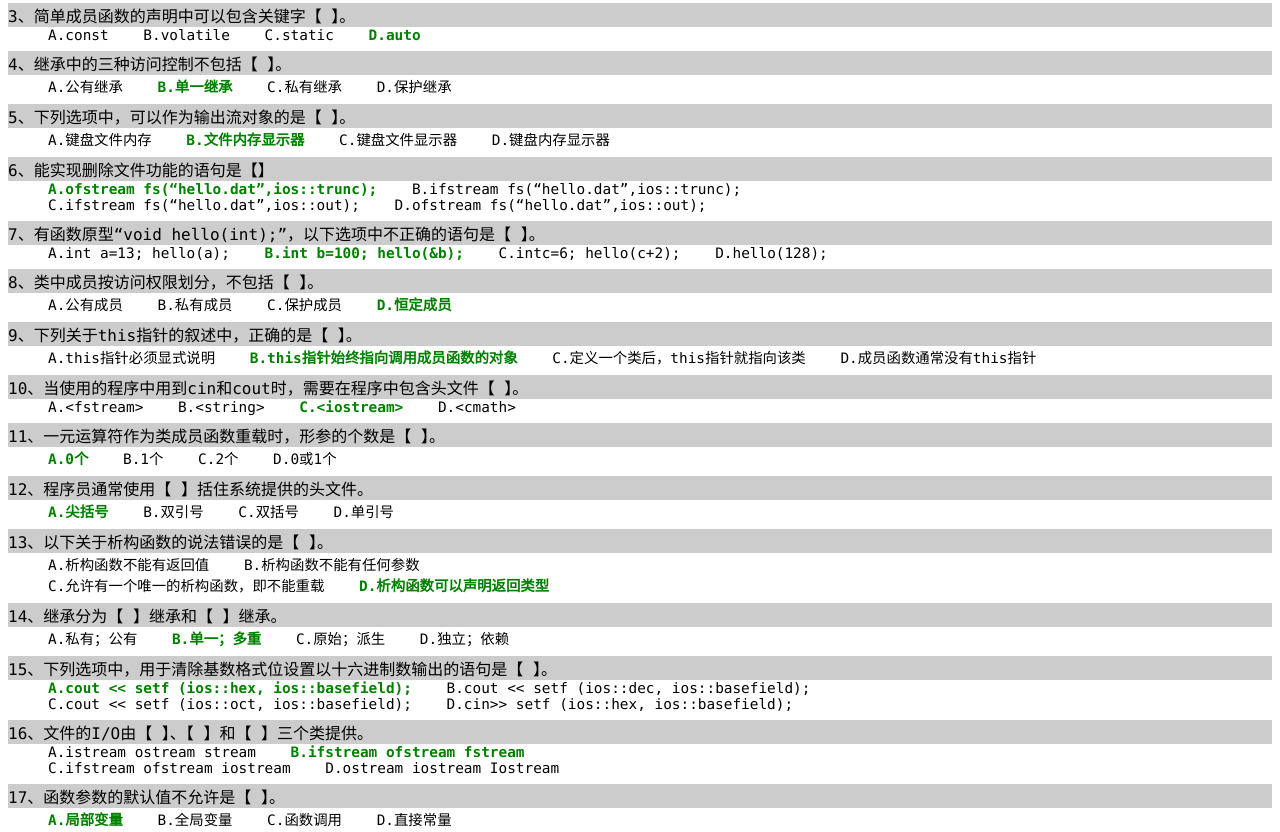
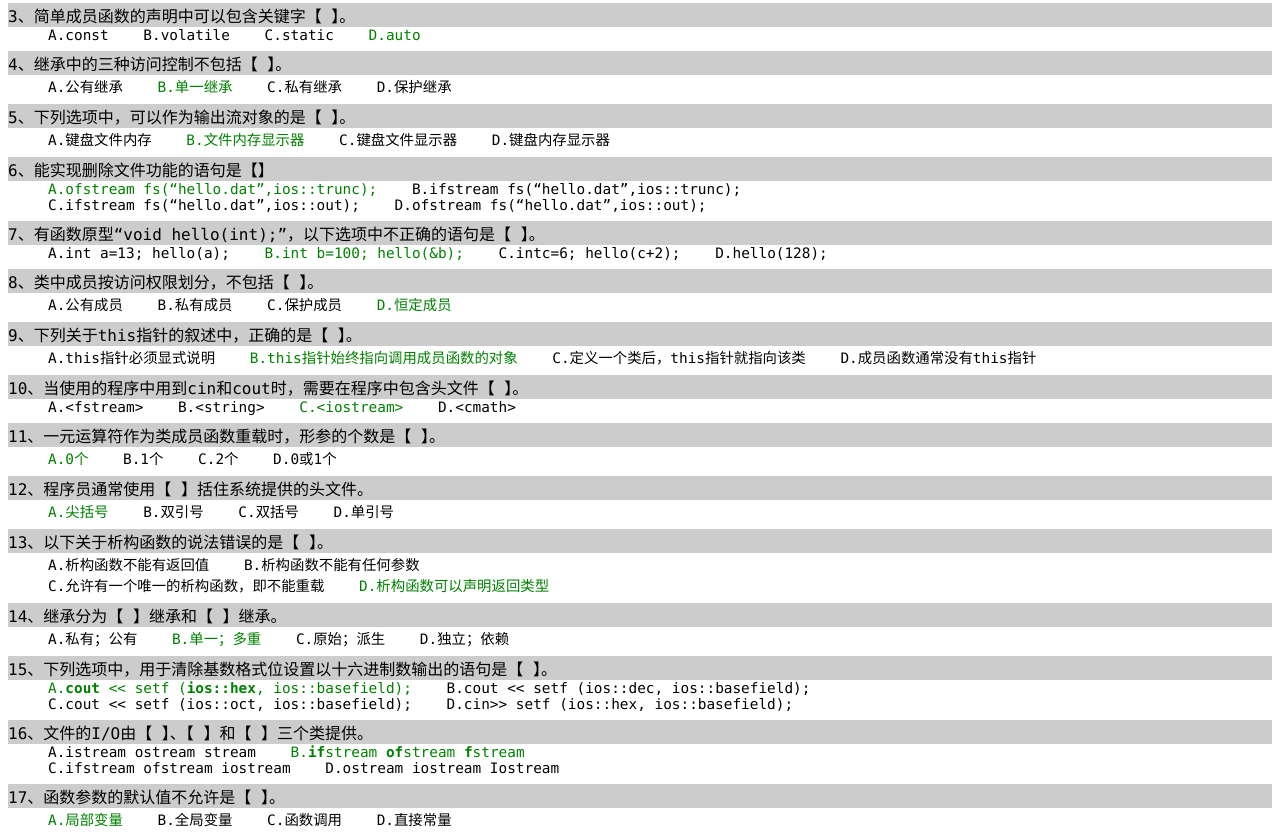
Before and after one commit to xianz/xianz.github.io, a plain HTML site: page sc/04737_c++_201312.html in a window 1280 px wide. Shown: the part 830-1662 px from the top of the page. Drawn offline with Linux system fonts and the light colour scheme.

Commit message:
on/off switch

```diff
--- a/sc/04737_c++_201312.html
+++ b/sc/04737_c++_201312.html
@@ -43,6 +43,7 @@
 
 <dt>12、C++总共有输入文件流、输出文件流和输入输出文件流3种，并已经将它们标准化。【 】</dt>
 <dd><span> A.正确</span>    B.错误</dd>
+
 
 第二大题：单项选择题
 <dt>1、让派生类指针pDerived指向基类对象objBase的语句是【 】。</dt>
@@ -91,11 +92,11 @@
 <dd>A.私有；公有    <span> B.单一；多重</span>    C.原始；派生    D.独立；依赖</dd>
 
 <dt>15、下列选项中，用于清除基数格式位设置以十六进制数输出的语句是【 】。</dt>
-<dd><span> A.cout &lt;&lt; setf (ios::hex, ios::basefield);</span>    B.cout &lt;&lt; setf (ios::dec, ios::basefield);</dd>
+<dd><span> A.<b>cout</b> &lt;&lt; setf (<b>ios::hex</b>, ios::basefield);</span>    B.cout &lt;&lt; setf (ios::dec, ios::basefield);</dd>
 <dd>C.cout &lt;&lt; setf (ios::oct, ios::basefield);    D.cin>> setf (ios::hex, ios::basefield);</dd>
 
 <dt>16、文件的I/O由【 】、【 】和【 】三个类提供。</dt>
-<dd>A.istream ostream stream    <span> B.ifstream ofstream fstream</span></dd>
+<dd>A.istream ostream stream    <span> B.<b>if</b>stream <b>of</b>stream <b>f</b>stream</span></dd>
 <dd>C.ifstream ofstream iostream    D.ostream iostream Iostream</dd>
 
 <dt>17、函数参数的默认值不允许是【 】。</dt>
@@ -122,8 +123,9 @@
 
 <dt>24、对象作为函数参数时，不可以使用【 】。</dt>
 <dd><span>A.对象传递</span>    B.对象引用    C.对象指针    D.对象</dd>
+</dl>
 
-
+<dl class="jiandati">
 <dt>1、运行过程中的多态需要满足的条件：</dt>
     <dd>
         类之间满足赋值兼容原则；声明虚函数；由成员函数来调用或者是通过指针、引用来访问虚函数。
--- a/sc/W080901_20230202.css
+++ b/sc/W080901_20230202.css
@@ -13,7 +13,7 @@ dd pre ol{ margin:0;padding:0;line-height: 1em;}
 /****/
 .text_red{ color:red;}
 .text_brown{ color: brown !important;}
-.text_green{ color: green !important; font-weight: bold;}
+.text_green{ color: green !important; }
 .textarea_color{ color:green !important; }
 /****/
 dt{margin-top:.5em; background:var(--word_color);}
```
